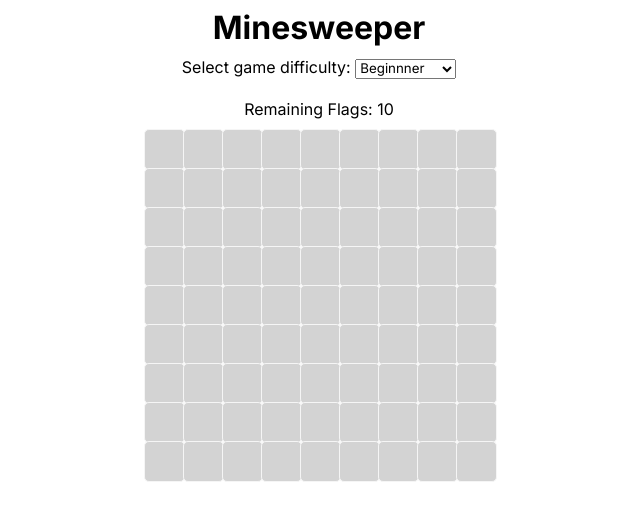
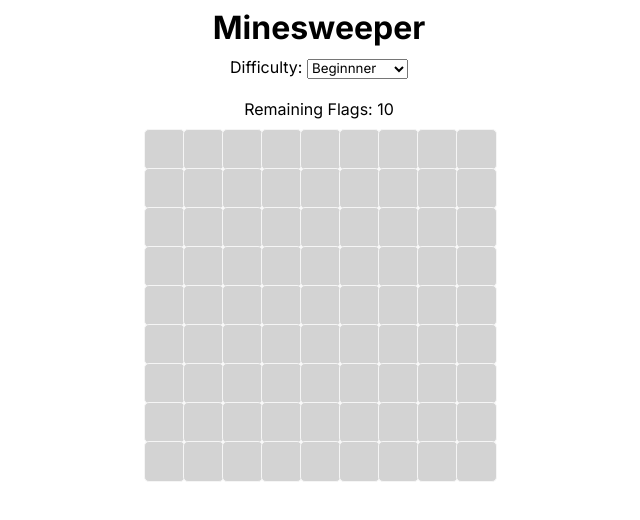
Before and after one commit to v-gajjar/Minesweeper, a React (Vite) app: page / in a window 1280 px wide. Shown: the top 520 px of the page, without its empty margins (321-961 px from the left). Built offline with nearby package versions, Linux system fonts and the light colour scheme.

Commit message:
make the label more concise, and change the label for the hard lebel to Expert as apparently this is much more common

```diff
--- a/src/components/GameDifficultySelector.jsx
+++ b/src/components/GameDifficultySelector.jsx
@@ -4,7 +4,7 @@ function GameDifficultySelector({gameDifficultySettings, onChange}) {
 
     return (
         <div className='game-difficulty-select-wrapper'>
-        <label>Select game difficulty: </label>
+        <label>Difficulty: </label>
         <select
             value={gameDifficultySettings.level}
             onChange={onChange}
--- a/src/config/gameDifficultyLevelSettings.js
+++ b/src/config/gameDifficultyLevelSettings.js
@@ -26,6 +26,6 @@ export const GAME_DIFFICULTY_LEVEL_SETTINGS = {
       columnCount: 30,
     },
     mineCount: 80,
-    label: "Advance"
+    label: "Expert"
   },
 };
```
